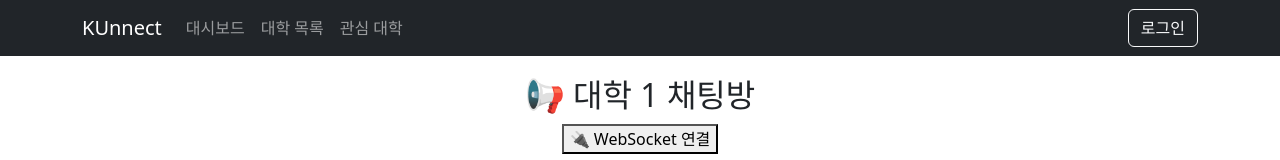
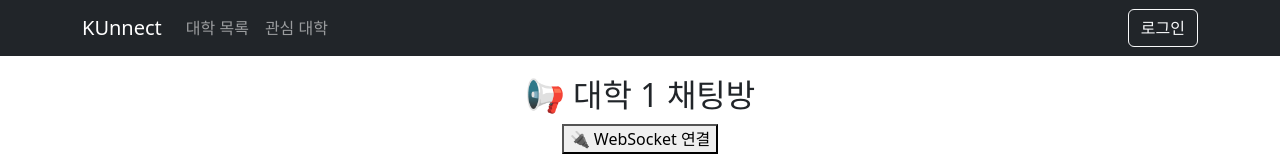
Before and after one commit to yjjo8136/KUnnect-frontend, a React (Create React App) app: page /chat/1 in a window 1280 px wide. Shown: the top 160 px of the page. Built offline with nearby package versions, Linux system fonts and the light colour scheme; no server answers.

Commit message:
Navbar 수정

```diff
--- a/src/components/Navbar.js
+++ b/src/components/Navbar.js
@@ -27,9 +27,6 @@
                 <div className="collapse navbar-collapse" id="navbarNav">
                     <ul className="navbar-nav me-auto">
                         <li className="nav-item">
-                            <Link className="nav-link" to="/dashboard">대시보드</Link>
-                        </li>
-                        <li className="nav-item">
                             <Link className="nav-link" to="/universities">대학 목록</Link>
                         </li>
                         <li className="nav-item">
```
